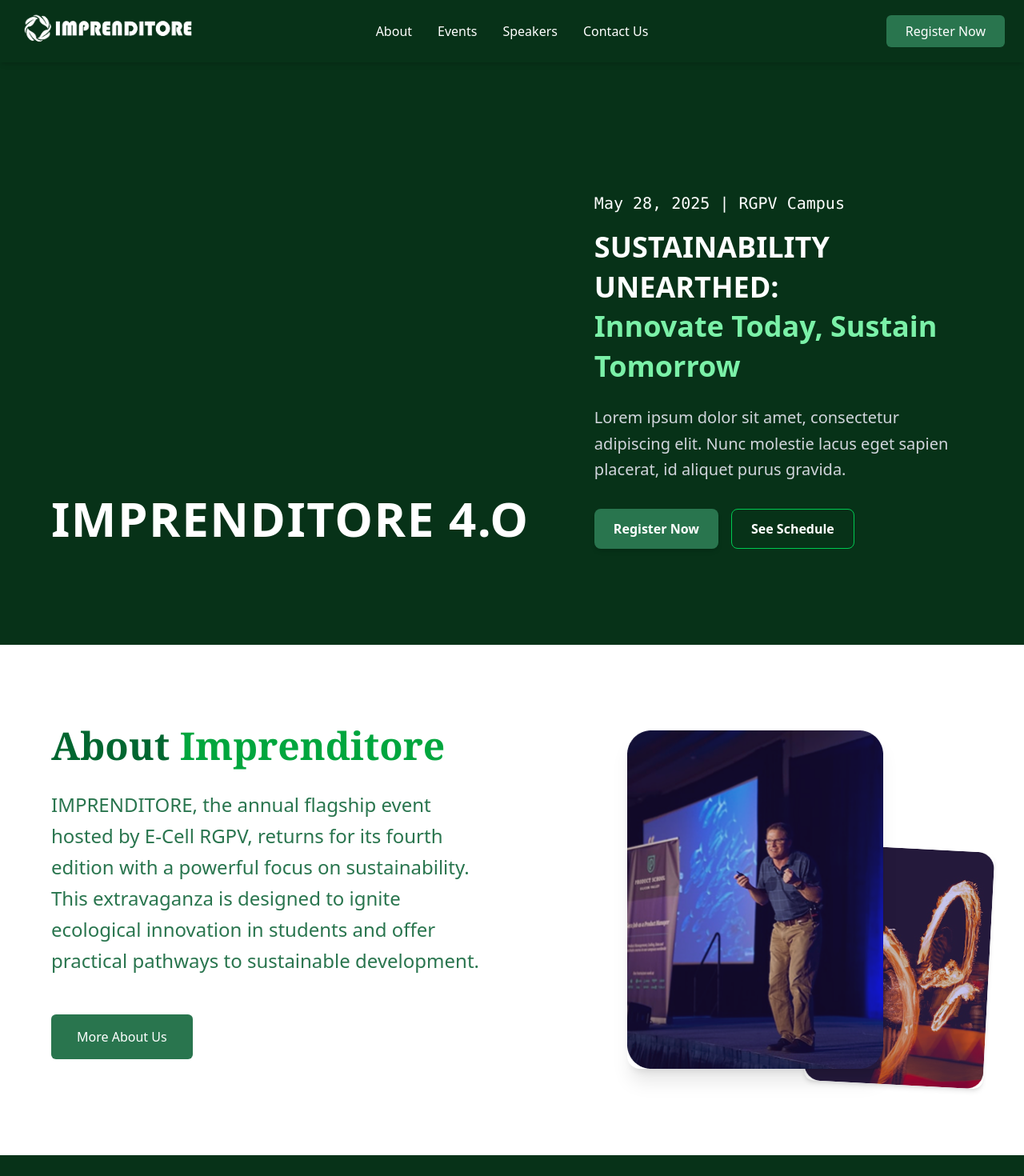
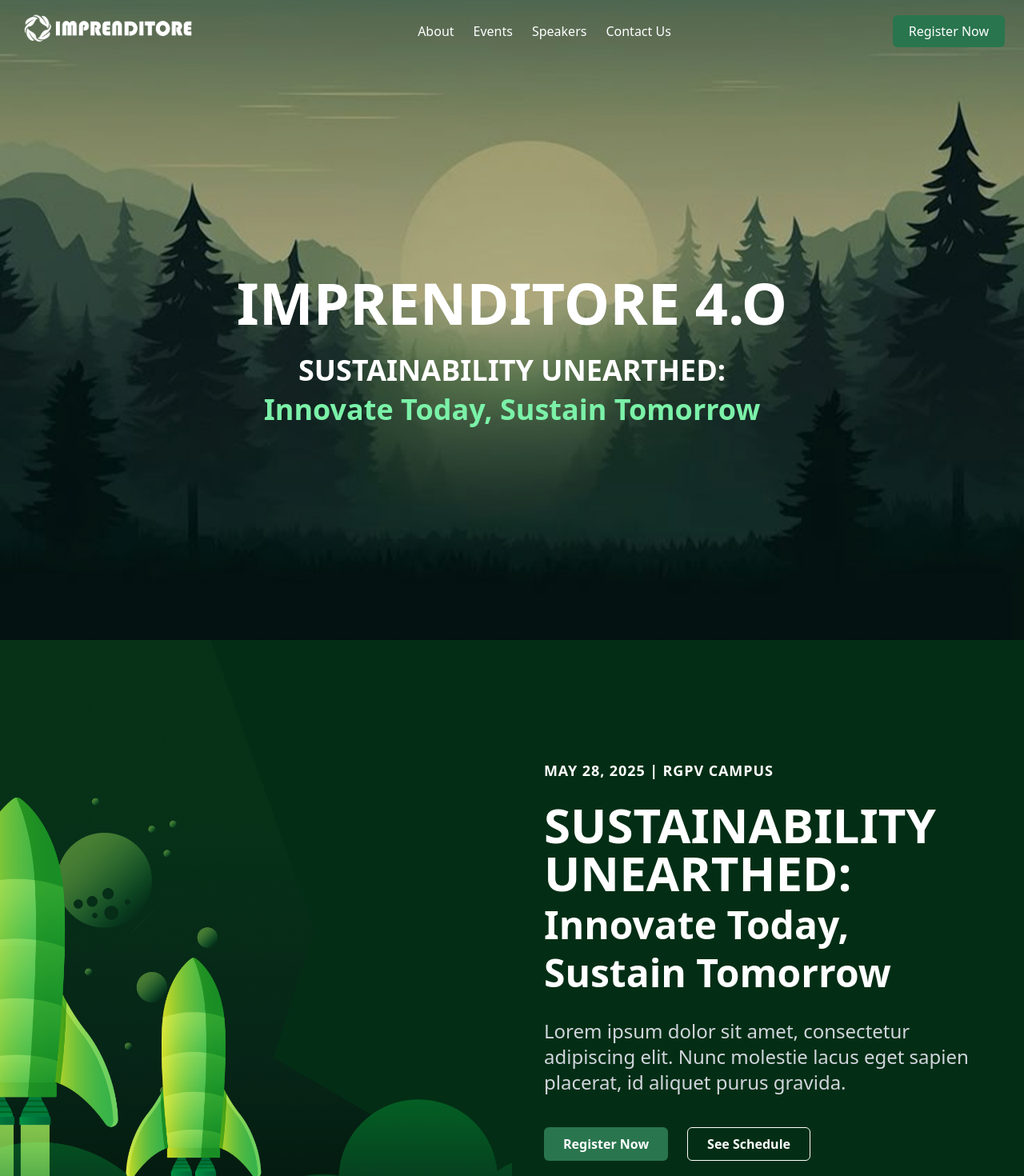
Before and after one commit to TechEcellRGPV/Imprenditore-4.0, a Next.js app: page / in a window 1280 px wide. Shown: the top 1470 px of the page at 80% size. Built offline with nearby package versions, Linux system fonts and the light colour scheme.

Commit message:
UI fixes

```diff
--- a/src/app/page.js
+++ b/src/app/page.js
@@ -7,11 +7,13 @@ import EventSchedule from "../components/eventSchedule.js";
 import Footer from "../components/footer.js";
 import SpeakersSection from "../components/speaker.js";
 import GallerySection from "../components/gallery.js";
+import Details from "../components/details.js";
 export default function Home() {
   return (
     <div className="min-h-screen w-full bg-green-950 text-white font-[family-name:var(--font-geist-sans)]">
-      <Header />
+      {/* <Header /> */}
       <Hero/>
+      <Details />
       <About />
       <Countdown />
       <EventSchedule/>
--- a/src/components/about.js
+++ b/src/components/about.js
@@ -1,9 +1,14 @@
+'use client';
+
+import React from "react";
+import { useRouter } from "next/navigation";
+
 export default function About() {
+  const router = useRouter();
+
   return (
     <section id="about" className="w-full bg-white text-green-900 py-24 px-6 md:px-16 font-sans">
       <div className="max-w-7xl mx-auto flex flex-col md:flex-row items-center justify-between gap-16">
-
-
         <div className="md:w-1/2 space-y-6 text-center md:text-left">
           <h2 className="lg:text-5xl text-2xl  sm:text-4xl font-bold font-serif text-green-800 leading-tight">
             About <span className="text-green-600">Imprenditore</span>
@@ -13,20 +18,21 @@ export default function About() {
             with a powerful focus on sustainability. This extravaganza is designed to ignite ecological innovation in students
             and offer practical pathways to sustainable development.
           </p>
-          <button className="bg-[#29754E] hover:bg-[#256B47] text-white px-8 py-4 my-6 rounded-md font-medium transition duration-300">
-            More About Us
-          </button>
+          <button
+  onClick={() => router.push("admin/more")}
+  className="bg-[#29754E] hover:bg-[#256B47] text-white px-8 py-4 my-6 rounded-md font-medium transition duration-300"
+>
+  More About Us
+</button>
+
         </div>
 
-
         <div className="md:w-1/2 relative flex items-center justify-center">
-
           <img
             src="/images/about1.png"
             alt="Speaker on stage"
             className="rounded-2xl shadow-xl w-64 sm:w-72 md:w-80 z-10"
           />
-
           <img
             src="/images/about2.png"
             alt="Fire performer"
--- /dev/null
+++ b/src/components/details.js
@@ -0,0 +1,47 @@
+"use client";
+
+export default function Details() {
+  return (
+    <section className="min-h-screen flex flex-col lg:flex-row">
+      {/* Left Side - Image */}
+      <div className="w-full lg:w-1/2">
+        <img
+          src="/images/group.png"
+          alt="Group"
+          className="w-full h-full object-cover"
+        />
+      </div>
+
+      {/* Right Side - Text Content */}
+      <div className="w-full lg:w-1/2 bg-green-950 text-white flex items-center px-6 py-10 lg:px-10">
+        <div className="text-center lg:text-left">
+          <p className="text-sm sm:text-lg font-bold uppercase tracking-wider text-white mb-6">
+            May 28, 2025 | RGPV Campus
+          </p>
+
+          <h2 className="lg:text-6xl sm:text-4xl font-bold mb-4">
+            SUSTAINABILITY UNEARTHED:<br />
+            <span className="text-white lg:text-5xl">Innovate Today,<br className="hidden sm:block" /> Sustain Tomorrow</span>
+          </h2>
+
+          <p className="text-base lg:text-2xl py-4 sm:text-lg text-gray-300 mb-6 mt-3">
+            Lorem ipsum dolor sit amet, consectetur adipiscing elit. Nunc
+            molestie lacus eget sapien placerat, id aliquet purus gravida.
+          </p>
+
+          <div className="flex flex-col sm:flex-row gap-4 sm:gap-6 justify-center lg:justify-start">
+            <button
+              onClick={() => (window.location.href = "/register")}
+              className="bg-[#29754E] hover:bg-[#256B47] text-white px-6 py-2 rounded-md font-semibold"
+            >
+              Register Now
+            </button>
+            <button className="border border-white hover:bg-white hover:text-green-900 px-6 py-2 rounded-md font-semibold">
+              See Schedule
+            </button>
+          </div>
+        </div>
+      </div>
+    </section>
+  );
+}
--- a/src/components/header.js
+++ b/src/components/header.js
@@ -10,7 +10,7 @@ export default function Header() {
   };
 
   return (
-    <header className="bg-[#073218] text-white px-6 py-4 shadow-md fixed w-full z-50">
+    <header className=" text-white px-6 py-4 shadow-md bg-none w-full z-50">
       <div className="relative flex items-center justify-between max-w-7xl mx-auto">
         <div className="flex-shrink-0">
           <button
--- a/src/components/hero.js
+++ b/src/components/hero.js
@@ -1,36 +1,95 @@
 "use client";
+import { useState } from "react";
+import { FaBars, FaTimes } from "react-icons/fa";
+
 export default function Hero() {
+  const [navOpen, setNavOpen] = useState(false);
+
+  const toggleNav = () => {
+    setNavOpen(!navOpen);
+  };
+
   return (
-    <section className="bg-[#073218] text-white px-6 pt-37 sm:pt-60 pb-30">
-      <div className="max-w-6xl mx-auto flex flex-col md:flex-row items-end justify-between gap-12">
+    <section
+      className="relative text-white bg-cover bg-center h-screen flex flex-col"
+      style={{
+        backgroundImage: "url('/hero-bg.png')",
+      }}
+    >
+      {/* Overlay */}
+      <div className="absolute inset-0 bg-black/30 z-0"></div>
 
+      {/* Header */}
+      <header className="relative z-10 w-full px-6 py-4">
+        <div className="flex items-center justify-between max-w-7xl mx-auto">
+          {/* Logo */}
+          <div className="flex-shrink-0">
+            <button onClick={() => (window.location.href = "/")}>
+              <img
+                src="/images/logo.png"
+                alt="Imprenditore Logo"
+                className="h-10 w-auto"
+              />
+            </button>
+          </div>
 
-        <div className="md:w-2/3 text-4xl text-center sm:text-5xl lg:text-6xl font-bold tracking-wide leading-tight sm:text-left md:text-left">
-         <span className="block">IMPRENDITORE 4.O</span>
+          {/* Nav links - desktop */}
+          <nav className="hidden md:flex space-x-6">
+            <a href="#about" className="hover:text-green-300">About</a>
+            <a href="/events" className="hover:text-green-300">Events</a>
+            <a href="#speakers" className="hover:text-green-300">Speakers</a>
+            <a href="#contact" className="hover:text-green-300">Contact Us</a>
+          </nav>
 
-        </div>
-
-
-        <div className="md:w-1/2 text-center md:text-left">
-          <p className="text-sm sm:text-base lg:text-xl font-mono text-white mb-4">
-            May 28, 2025 | RGPV Campus
-          </p>
-          <h2 className="text-2xl sm:text-3xl md:text-4xl lg:text-4xl font-bold leading-snug mb-6">
-            SUSTAINABILITY UNEARTHED: <br />
-            <span className="text-green-300">Innovate Today, Sustain Tomorrow</span>
-          </h2>
-          <p className="text-gray-300 text-base sm:text-lg lg:text-xl mb-8 leading-relaxed">
-            Lorem ipsum dolor sit amet, consectetur adipiscing elit. Nunc molestie lacus eget sapien placerat, id aliquet purus gravida.
-          </p>
-          <div className="flex flex-wrap justify-center md:justify-start gap-4">
-            <button onClick={()=>{window.location.href=("/register")}} className="bg-[#29754E] hover:bg-[#256B47] text-white px-6 py-3 cursor-pointer rounded-lg font-semibold shadow-md transition">
+          {/* CTA button - desktop */}
+          <div className="hidden md:block">
+            <button
+              onClick={() => (window.location.href = "/register")}
+              className="bg-[#29754E] hover:bg-[#256B47] text-white px-5 py-2 rounded-md font-medium"
+            >
               Register Now
             </button>
-            <button onClick={()=>{window.location.href=("/events")}} className="border border-green-500 hover:bg-[#29754E] text-white cursor-pointer px-6 py-3 rounded-lg font-semibold transition">
-              See Schedule
+          </div>
+
+          {/* Hamburger - mobile */}
+          <div className="md:hidden">
+            <button onClick={toggleNav}>
+              {navOpen ? <FaTimes size={24} /> : <FaBars size={24} />}
             </button>
           </div>
         </div>
+
+        {/* Mobile Menu */}
+        {navOpen && (
+          <div className="md:hidden bg-[#073218] text-white px-6 py-4 space-y-4 mt-3 rounded-md">
+            <a href="/" className="block hover:text-green-300">Home</a>
+            <a href="#about" className="block hover:text-green-300">About</a>
+            <a href="/events" className="block hover:text-green-300">Events</a>
+            <a href="/speakers" className="block hover:text-green-300">Speakers</a>
+            <a href="#contact" className="block hover:text-green-300">Contact Us</a>
+            <button
+              onClick={() => (window.location.href = "/register")}
+              className="bg-green-600 hover:bg-green-500 text-white w-full px-6 py-2 rounded-md font-medium"
+            >
+              Register Now
+            </button>
+          </div>
+        )}
+      </header>
+
+      {/* Hero Content */}
+      <div className="relative z-10 flex-1 flex flex-col items-center justify-center text-center px-4">
+        <h1 className="text-3xl sm:text-5xl md:text-6xl lg:text-7xl font-bold mb-6">
+          IMPRENDITORE 4.O
+        </h1>
+
+        <h2 className="text-lg sm:text-xl md:text-2xl lg:text-3xl xl:text-4xl font-semibold leading-snug">
+          SUSTAINABILITY UNEARTHED:
+          <br />
+          <span className="text-green-300">
+            Innovate Today, Sustain Tomorrow
+          </span>
+        </h2>
       </div>
     </section>
   );
```
Also changed, not shown: public/hero-bg.png (added), public/images/group.png (added).
